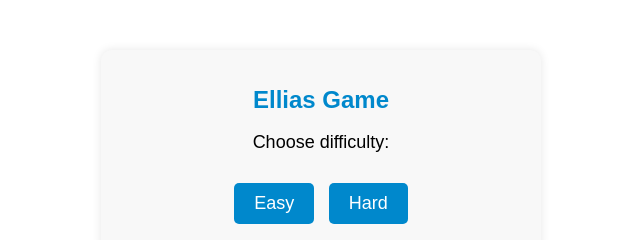
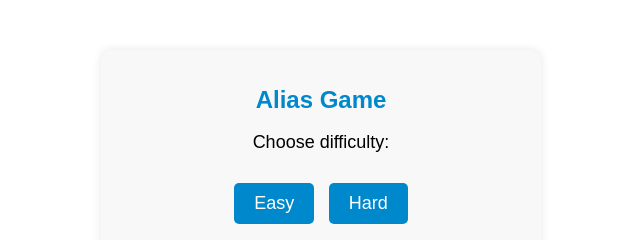
Before and after one commit to Slava557/-, a plain HTML site: page index.html in a window 1280 px wide. Shown: the full height of the page, 319-959 px from the left. Drawn offline with Linux system fonts and the light colour scheme.

Commit message:
index.html

```diff
--- a/index.html
+++ b/index.html
@@ -8,7 +8,7 @@
 </head>
 <body>
     <div class="container">
-        <h1>Ellias Game</h1>
+        <h1>Alias Game</h1>
         <div id="menu">
             <p>Choose difficulty:</p>
             <button class="tg-button" onclick="startGame('easy')">Easy</button>
```
